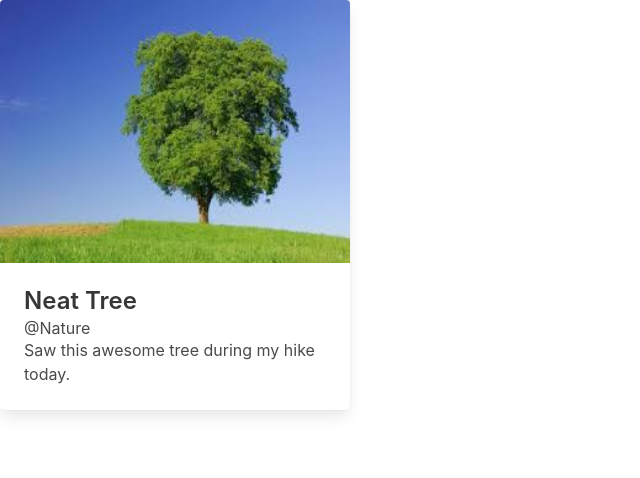
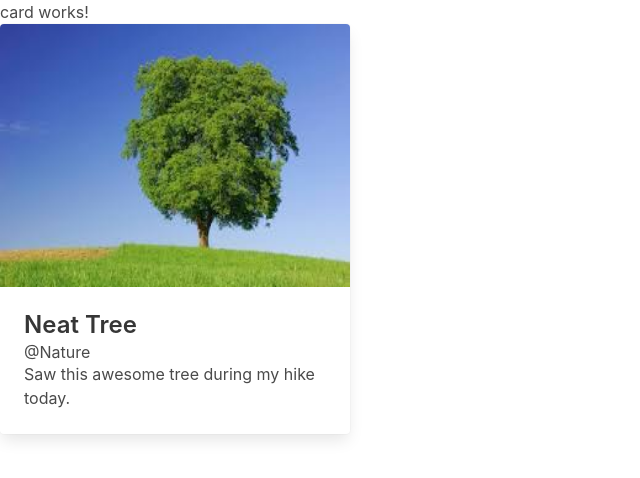
Before and after one commit to tbluher14/angular_cards_practice-, an Angular app: page / in a window 1280 px wide. Shown: the top 478 px of the page, without its empty margins (0-640 px from the left). Built offline with nearby package versions, Linux system fonts and the light colour scheme.

Commit message:
nesting components topics

```diff
--- a/src/app/app.component.html
+++ b/src/app/app.component.html
@@ -1,3 +1,7 @@
+<app-card>
+
+</app-card>
+
 <div class='card'>
   <div class ='card-image'>
     <figure class="image is-4by3">
```
